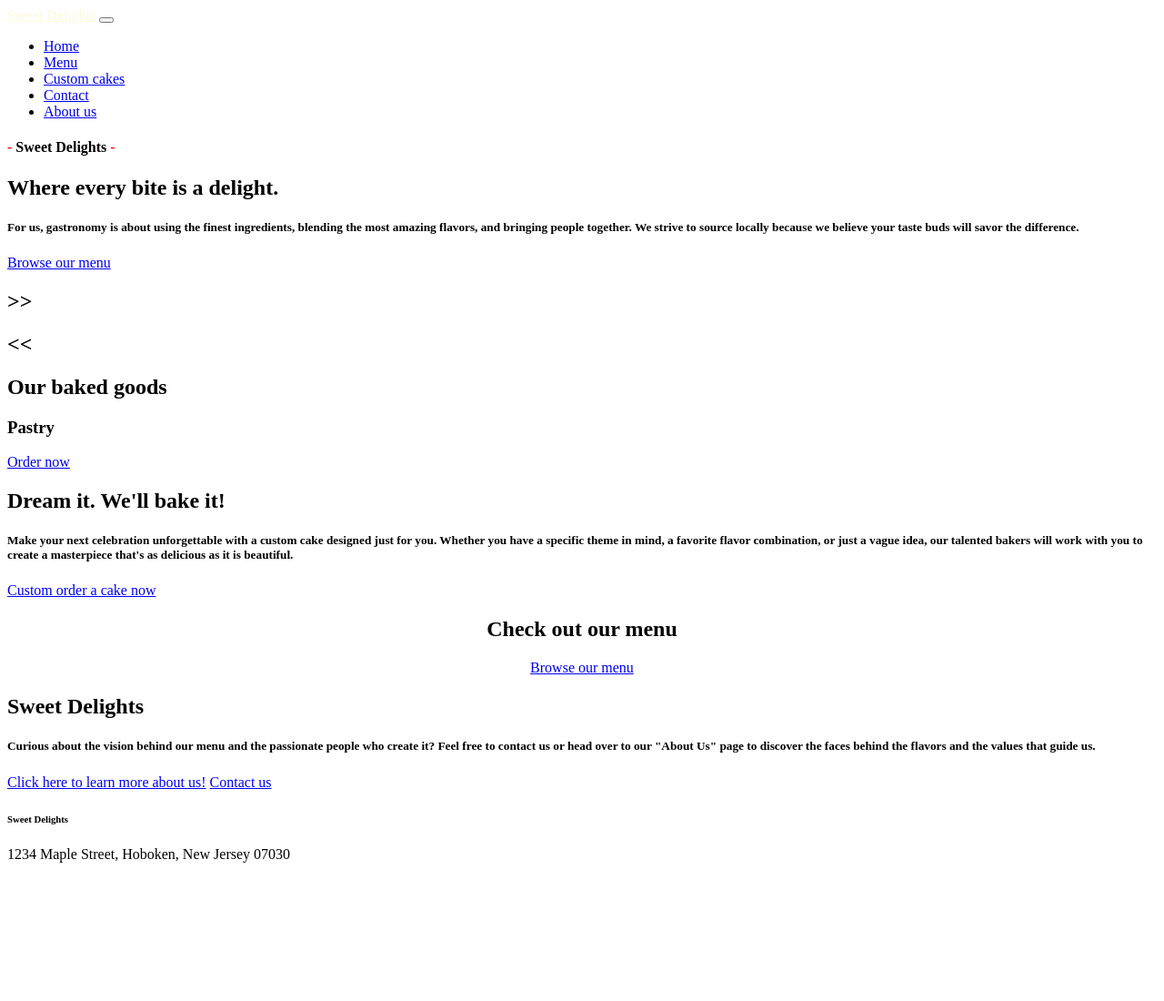
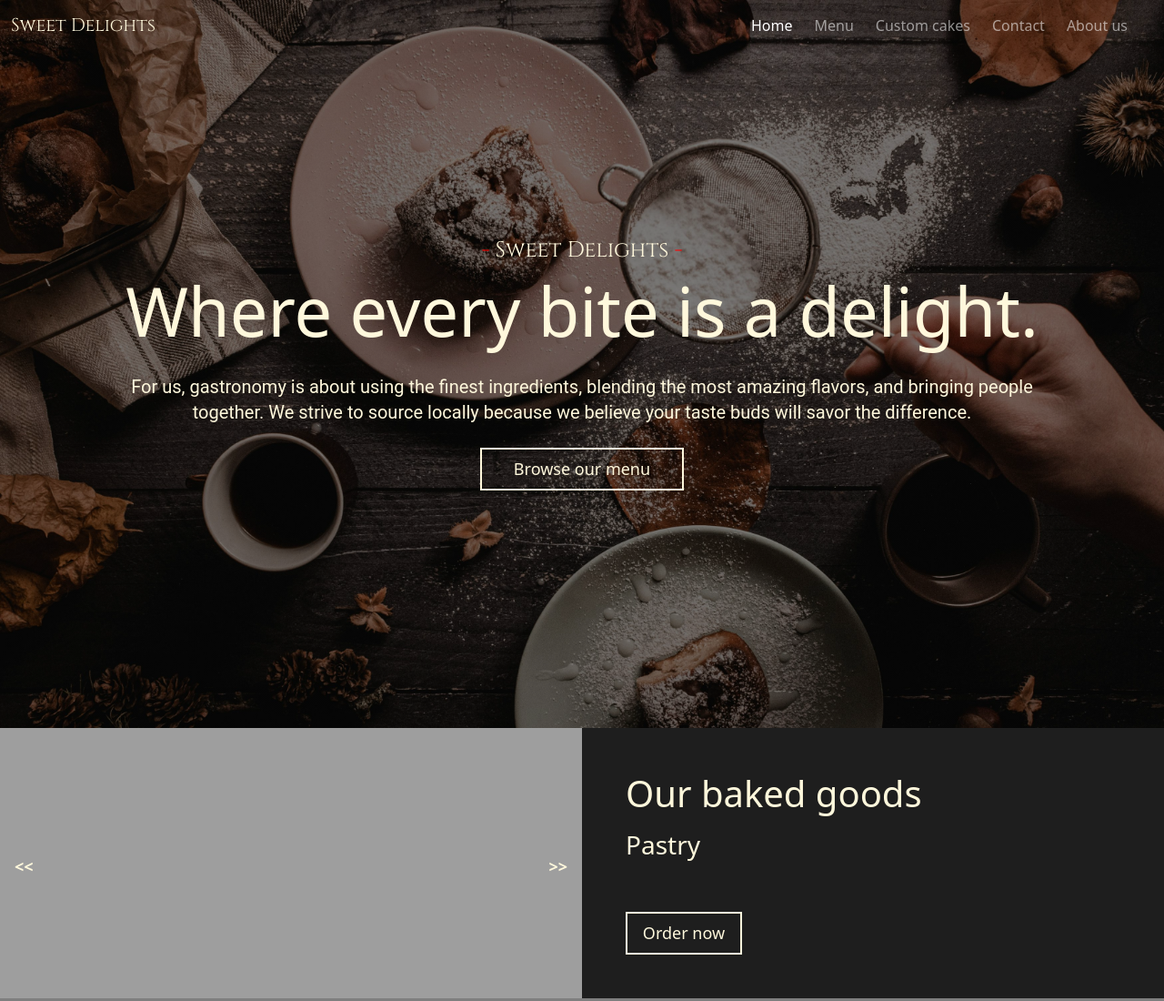
Before and after one commit to RyanAmmarKhodja/sweet_delights, a website: page index.html in a window 1280 px wide. Shown: the top 1100 px of the page at 91% size. Before the commit the page ends 964 px from the top, so only its background shows below. Drawn offline with Linux system fonts and the light colour scheme; the site is published under a folder, as on GitHub Pages, so addresses that start at the root find nothing; a web font is replaced by a local one.

Commit message:
Update index.html

```diff
--- a/index.html
+++ b/index.html
@@ -4,12 +4,12 @@
 <head>
     <meta charset="UTF-8">
     <meta name="viewport" content="width=device-width, initial-scale=1.0">
-    <link rel="stylesheet" href="/public/css/style.css">
-    <link rel="stylesheet" href="/public/css/index.css">
-    <link rel="stylesheet" href="/public/css/bootstrap.css">
-    <script src="/public/js/bootstrap.min.js"></script>
-    <script src="/public/js/jquery.min.js"></script>
-    <script src="/public/js/main.js"></script>
+    <link rel="stylesheet" href="sweet_delights/public/css/style.css">
+    <link rel="stylesheet" href="sweet_delights/public/css/index.css">
+    <link rel="stylesheet" href="sweet_delights/public/css/bootstrap.css">
+    <script src="sweet_delights/public/js/bootstrap.min.js"></script>
+    <script src="sweet_delights/public/js/jquery.min.js"></script>
+    <script src="sweet_delights/public/js/main.js"></script>
 
     <title>Sweet Delights</title>
 </head>
@@ -30,16 +30,16 @@
                         <a class="nav-link active" aria-current="page" href="index.html">Home</a>
                     </li>
                     <li class="nav-item mx-1">
-                        <a class="nav-link" href="/public/menu.html">Menu</a>
+                        <a class="nav-link" href="sweet_delights/public/menu.html">Menu</a>
                     </li>
                     <li class="nav-item mx-1">
-                        <a class="nav-link" href="/public/customOrder.html">Custom cakes</a>
+                        <a class="nav-link" href="sweet_delights/public/customOrder.html">Custom cakes</a>
                     </li>
                     <li class="nav-item mx-1">
-                        <a class="nav-link" href="/public/contact.html">Contact</a>
+                        <a class="nav-link" href="sweet_delights/public/contact.html">Contact</a>
                     </li>
                     <li class="nav-item mx-1">
-                        <a class="nav-link" href="/public/aboutus.html">About us</a>
+                        <a class="nav-link" href="sweet_delights/public/aboutus.html">About us</a>
                     </li>
                 </ul>
             </div>
@@ -61,7 +61,7 @@
                 people together. We strive to source locally because we believe your taste buds will savor the
                 difference.
             </h5>
-            <a class="myButton mt-3" href="/public/menu.html" role="button" style="width: 14rem;">Browse our menu</a>
+            <a class="myButton mt-3" href="sweet_delights/public/menu.html" role="button" style="width: 14rem;">Browse our menu</a>
         </div>
     </section>
 
@@ -78,7 +78,7 @@
                 <h1 class="pt-0 regular">Our baked goods</h1>
                 <h3 class="pt-2 regular" id="food">Pastry</h3>
 
-                <a class="myButton my-5" href="/public/menu.html" role="button" style="width: 8rem;">Order now</a>
+                <a class="myButton my-5" href="sweet_delights/public/menu.html" role="button" style="width: 8rem;">Order now</a>
 
 
             </div>
@@ -95,7 +95,7 @@
                     a specific theme in mind, a favorite flavor combination, or just a vague idea, our talented bakers
                     will work with you to create a masterpiece that's as delicious as it is beautiful.
                 </h5>
-                <a class="myButton mx-5 my-4" href="/public/customOrder.html" role="button" style="width: 16rem;">Custom order a cake now</a>
+                <a class="myButton mx-5 my-4" href="sweet_delights/public/customOrder.html" role="button" style="width: 16rem;">Custom order a cake now</a>
             </div>
         </div>
     </section>
@@ -107,7 +107,7 @@
             <div class="col-6 px-5 pt-5 sideBlock silk" style="text-align: center;">
                 <h1 class="pt-0 regular">Check out our menu</h1>
 
-                <a class="myButton my-5" href="/public/menu.html" role="button" style="width: 12rem;">Browse our menu</a>
+                <a class="myButton my-5" href="sweet_delights/public/menu.html" role="button" style="width: 12rem;">Browse our menu</a>
             </div>
 
             <div class="col-6 m-0 p-0 bg-2">
@@ -124,8 +124,8 @@
                 page to discover the faces behind the flavors and the values that guide us.</h5>
             <div class="mb-5 mt-3">
 
-                <a class="btn btn-silk mx-1" href="/public/aboutus.html" role="button">Click here to learn more about us!</a>
-                <a class="btn btn-outline-silk mx-1" href="/public/contact.html" role="button">Contact us</a>
+                <a class="btn btn-silk mx-1" href="sweet_delights/public/aboutus.html" role="button">Click here to learn more about us!</a>
+                <a class="btn btn-outline-silk mx-1" href="sweet_delights/public/contact.html" role="button">Contact us</a>
             </div>
 
         </div>
```
